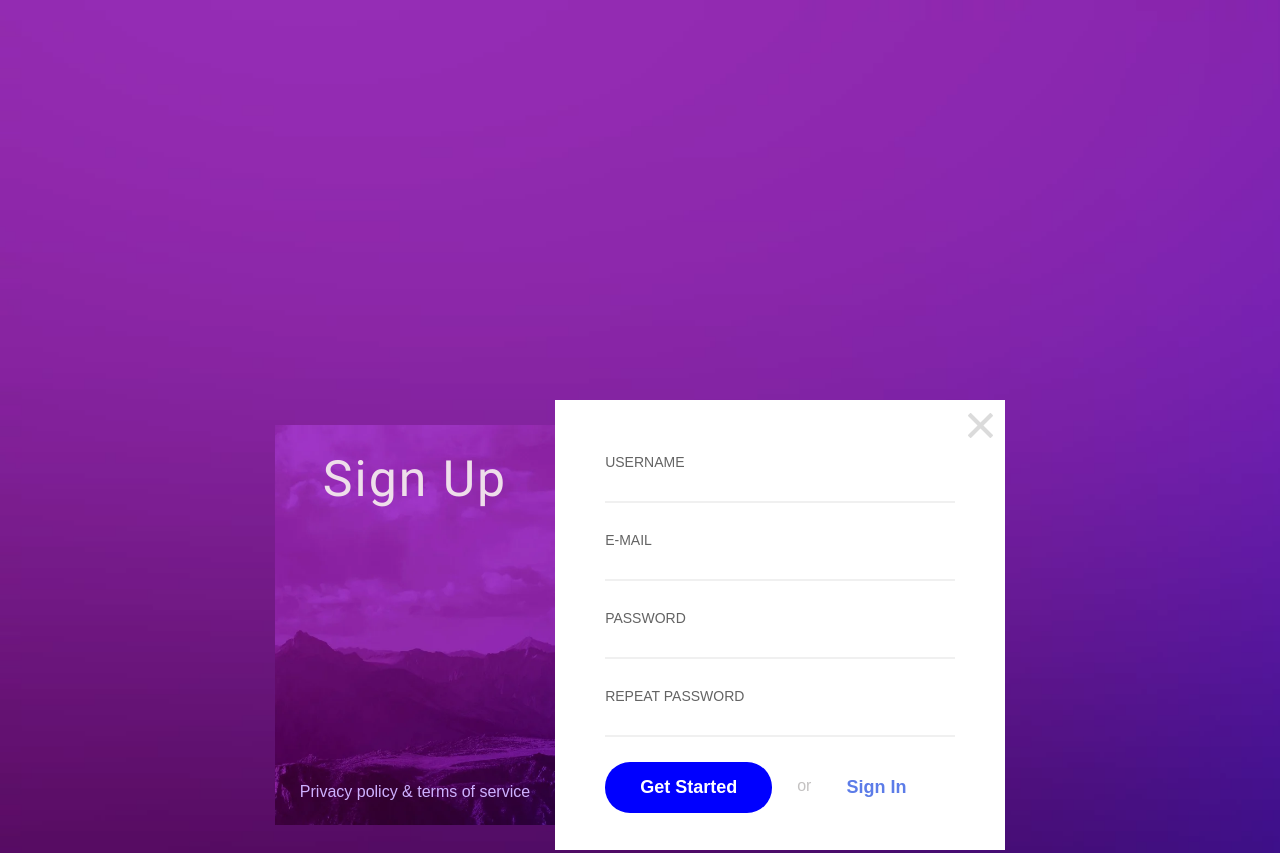
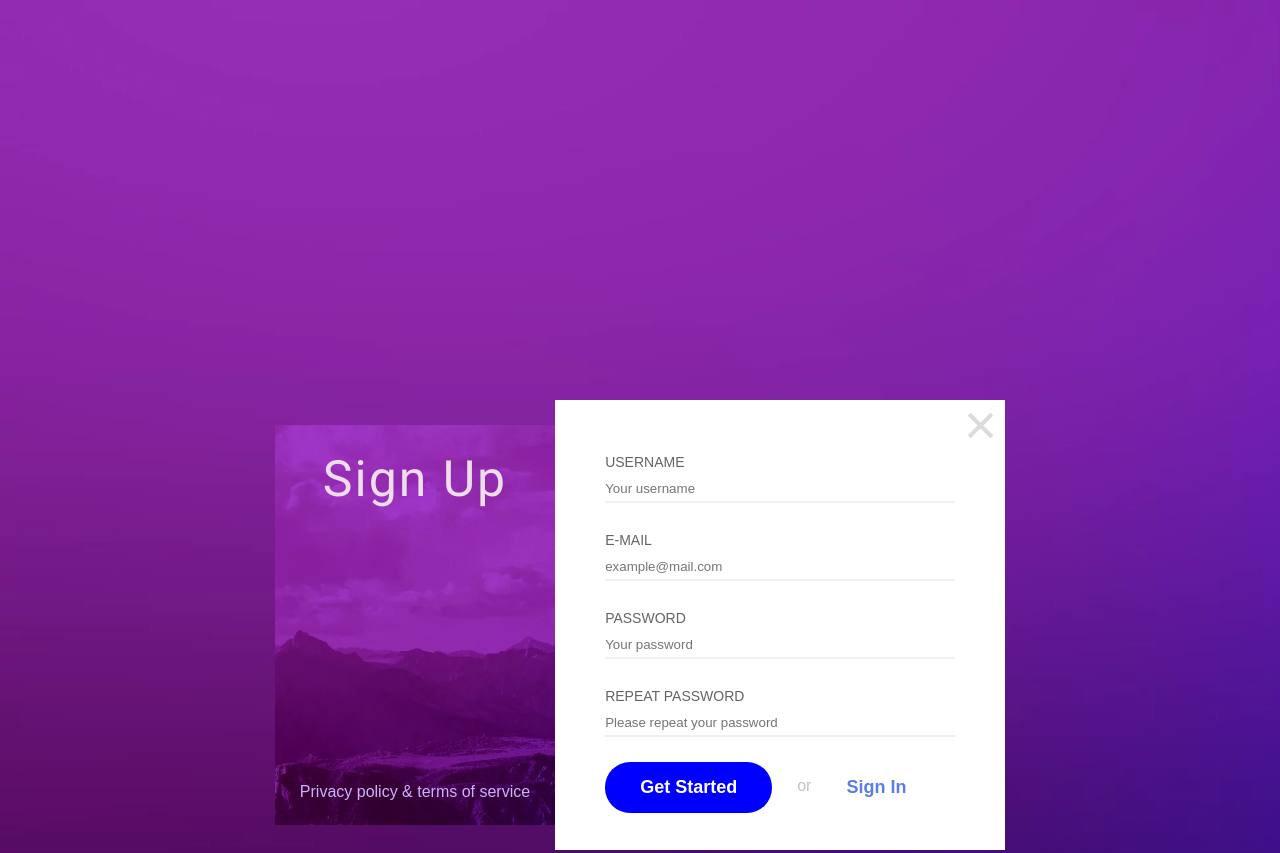
Before and after one commit to DeAngelo777/Sign-Up, a plain HTML site: page index.html in a window 1280 px wide. Shown: the top 853 px of the page. Drawn offline with Linux system fonts and the light colour scheme; files whose address does not match are found by name; a web font is replaced by a local one.

Commit message:
Update index.html

```diff
--- a/index.html
+++ b/index.html
@@ -22,28 +22,28 @@
         <div class="main-div">
           <div class="username">
             <p>Username</p>
-            <input type="text" />
+            <input type="text" placeholder="Your username" />
           </div>
         </div>
 
         <div class="main-div">
           <div class="e-mail">
             <p>E-MAIL</p>
-            <input type="text" />
+            <input type="text" placeholder="example@mail.com" />
           </div>
         </div>
 
         <div class="main-div">
           <div class="password">
             <p>PASSWORD</p>
-            <input type="text" />
+            <input type="text" placeholder="Your password" />
           </div>
         </div>
 
         <div class="main-div">
           <div class="repeat-password">
             <p>REPEAT PASSWORD</p>
-            <input type="text" />
+            <input type="text" placeholder="Please repeat your password" />
           </div>
         </div>
         <div class="buttons-2">
```
